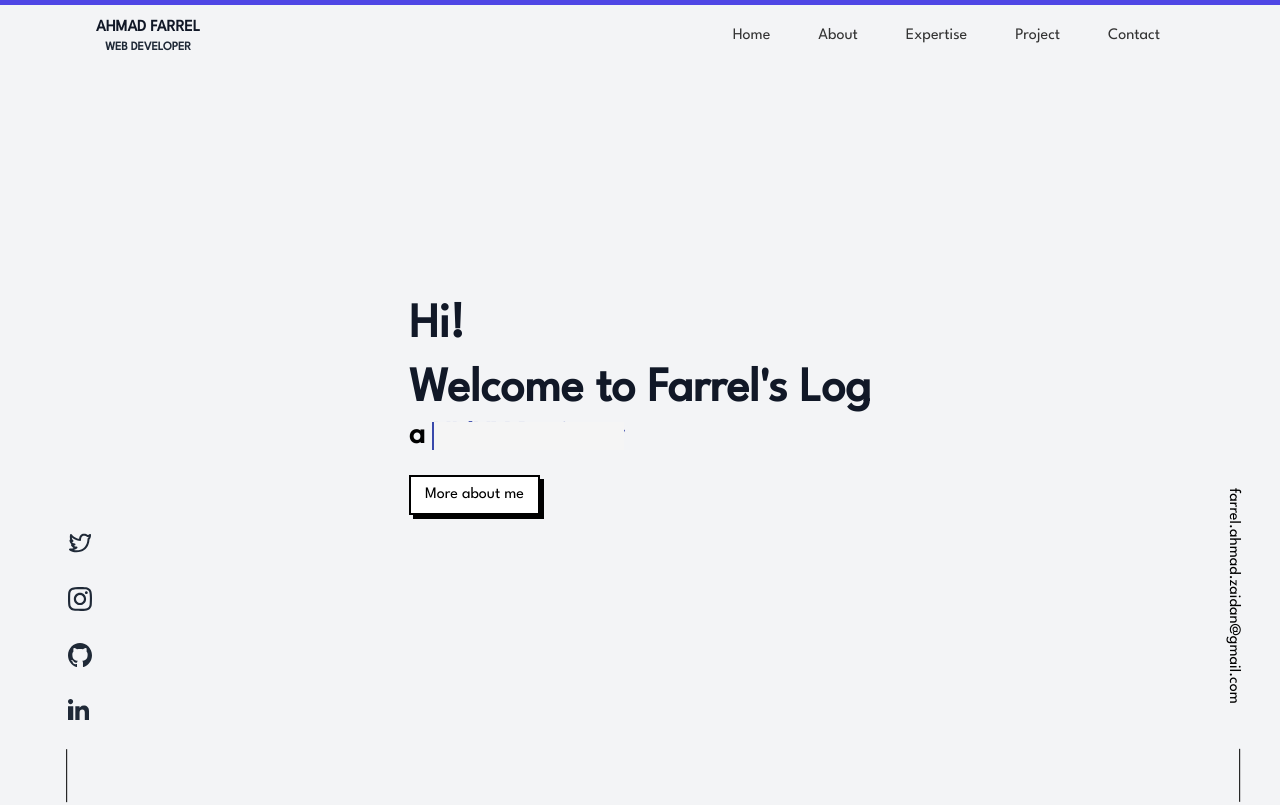
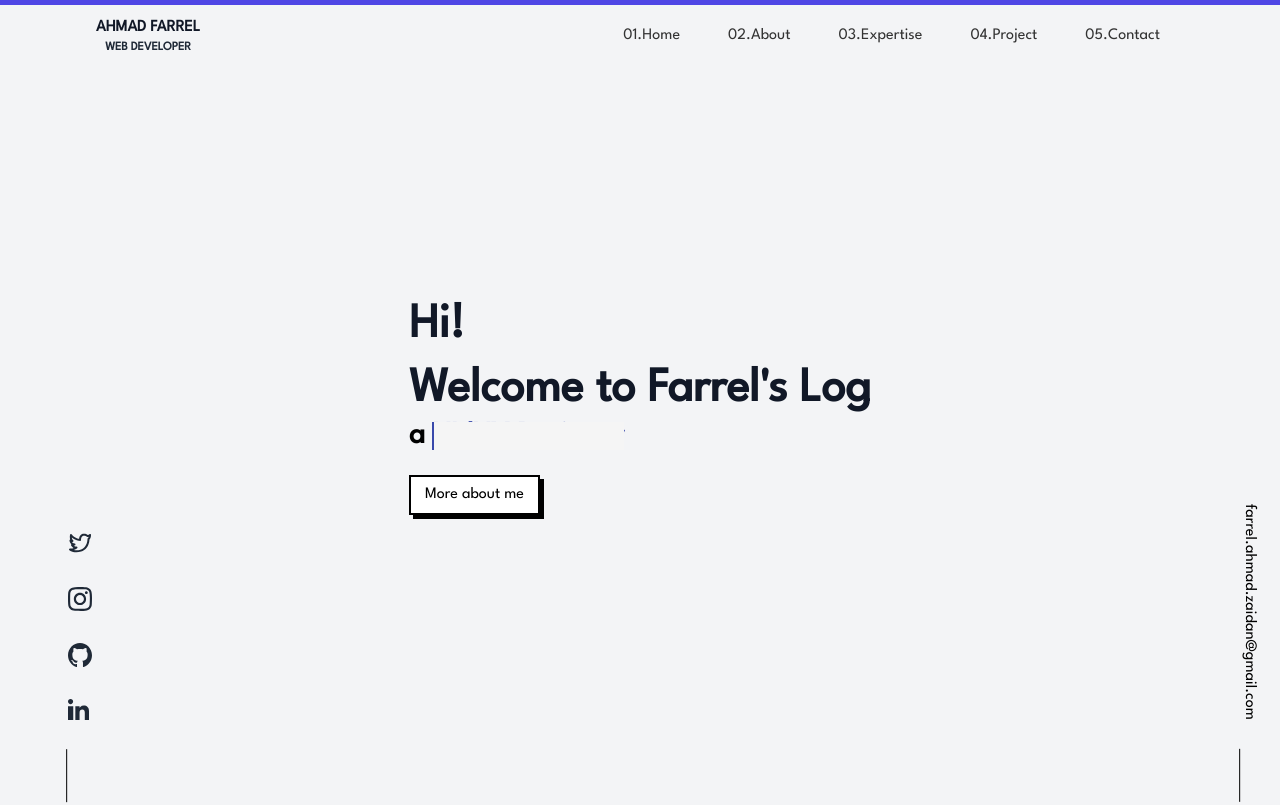
Before and after one commit to EnvyL27/portfolio, a React (Vite) app: page / in a window 1280 px wide. Shown: the top 805 px of the page. Built offline with nearby package versions, Linux system fonts and the light colour scheme.

Commit message:
update porto

```diff
--- a/src/component/hero.jsx
+++ b/src/component/hero.jsx
@@ -8,7 +8,7 @@ import Contact from "./contact";
 import Tools from "./tools";
 import Port from "./portfolio";
 import About from "./about";
-import { Link } from "react-router-dom";
+import { Link as ScrollLink } from "react-scroll";
 // import Svg from './../../public/blob-scene-haikei.svg'
 
 function hero() {
@@ -59,11 +59,11 @@ function hero() {
                             Currently a student at <a className="text-indigo-700 hover:text-indigo-400 duration-200" href="https://www.polinema.ac.id">State Polytechnic of Malang</a> and doing
                             internship at <a href="https://www.aio.co.id" className="text-indigo-700 hover:text-indigo-400 duration-200">PT. Amerta Indah Otsuka!</a>
                         </p> */}
-                        <Link to="/about" className="relative inline-block px-4 py-2 font-medium group">
+                        <ScrollLink to="about" smooth={true} className="relative inline-block px-4 py-2 font-medium group">
                             <span className="absolute inset-0 w-full h-full transition duration-200 ease-out transform translate-x-1 translate-y-1 bg-black group-hover:-translate-x-0 group-hover:-translate-y-0"></span>
                             <span className="absolute inset-0 w-full h-full bg-white border-2 border-black group-hover:bg-black"></span>
                             <span className="relative text-black group-hover:text-white">More about me</span>
-                        </Link>
+                        </ScrollLink>
                     </div>
                 </div>
             </div>
--- a/src/layouts/navbar.jsx
+++ b/src/layouts/navbar.jsx
@@ -111,23 +111,23 @@ function navbar() {
 
         <div className="hidden md:block navbar-end container lg:flex text-gray-900 capitalize dark:text-gray-700">
           <ScrollLink to="home" smooth={true} duration={500} className="text-link font-medium mx-1.5 sm:mx-6" data-aos="fade-down" data-aos-delay="200" style={{ cursor: "pointer" }} >
-            Home
+            01.Home
           </ScrollLink>
 
           <ScrollLink to="about" smooth={true} duration={500} className="text-link font-medium mx-1.5 sm:mx-6" data-aos="fade-down" data-aos-delay="300" style={{ cursor: "pointer" }} >
-            About
+            02.About
           </ScrollLink>
 
           <ScrollLink to="expert" smooth={true} duration={500} className="text-link font-medium mx-1.5 sm:mx-6" data-aos="fade-down" data-aos-delay="300" style={{ cursor: "pointer" }} >
-            Expertise
+            03.Expertise
           </ScrollLink>
 
           <ScrollLink to="project" smooth={true} duration={500} className="text-link font-medium mx-1.5 sm:mx-6" data-aos="fade-down" data-aos-delay="400" style={{ cursor: "pointer" }} >
-            Project
+            04.Project
           </ScrollLink>
 
           <ScrollLink to="contact" smooth={true} duration={500} className="text-link font-medium mx-1.5 sm:mx-6" data-aos="fade-down" data-aos-delay="500" style={{ cursor: "pointer" }} >
-            Contact
+            05.Contact
           </ScrollLink>
         </div>
       </div>
--- a/src/layouts/rightSide.jsx
+++ b/src/layouts/rightSide.jsx
@@ -6,7 +6,7 @@ const RightSidebar = () => {
   return (
     <div className="fixed top-0 right-0 h-full w-1/12 bg-gray-100 text-black p-4">
       {/* Your right sidebar content goes here */}
-      <div className="absolute bottom-0 transform rotate-90 pt-64 pr-32">
+      <div className="absolute bottom-0 transform rotate-90 pt-56 pr-32">
         <p className="text-center">farrel.ahmad.zaidan@gmail.com</p>
       </div>
       <div className="absolute bottom-0 w-1/2 m-6 h-px rotate-90 bg-black"></div>
--- a/src/layouts/sidebar.jsx
+++ b/src/layouts/sidebar.jsx
@@ -17,7 +17,7 @@ const Sidebar = () => {
                         </div>
                     </Link>
 
-                    <Link to="https://instagram.com/__srjdn?igshid=OGQ5ZDc2ODk2ZA==">
+                    <Link to="https://instagram.com/_frlog">
                         <div className='transform hover:-translate-y-2 duration-200'>
                             <svg data-aos="fade-right" data-aos-delay="100" className='my-8 text-gray-800 hover:text-indigo-500 fill-current duration-200' width="24px" height="24px" viewBox="0 0 20 20" version="1.1" xmlns="http://www.w3.org/2000/svg" xmlns:xlink="http://www.w3.org/1999/xlink">
 
```
